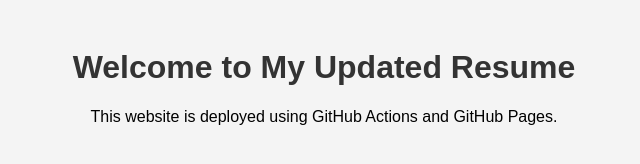
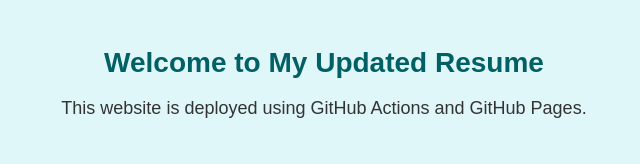
Before and after one commit to Archit14349/myresume, a plain HTML site: page index.html in a window 1280 px wide. Shown: the whole page, without its empty margins (316-956 px from the left). Drawn offline with Linux system fonts and the light colour scheme.

Commit message:
Updated style.css - Changed background and text colors

```diff
--- a/style.css
+++ b/style.css
@@ -1,10 +1,16 @@
 body {
     font-family: Arial, sans-serif;
     text-align: center;
-    background-color: #f4f4f4;
+    background-color: #e0f7fa;  /* Light blue background */
     padding: 20px;
 }
 
 h1 {
+    color: #006064; /* Dark blue text */
+    font-size: 28px;
+}
+
+p {
     color: #333;
+    font-size: 18px;
 }
```
